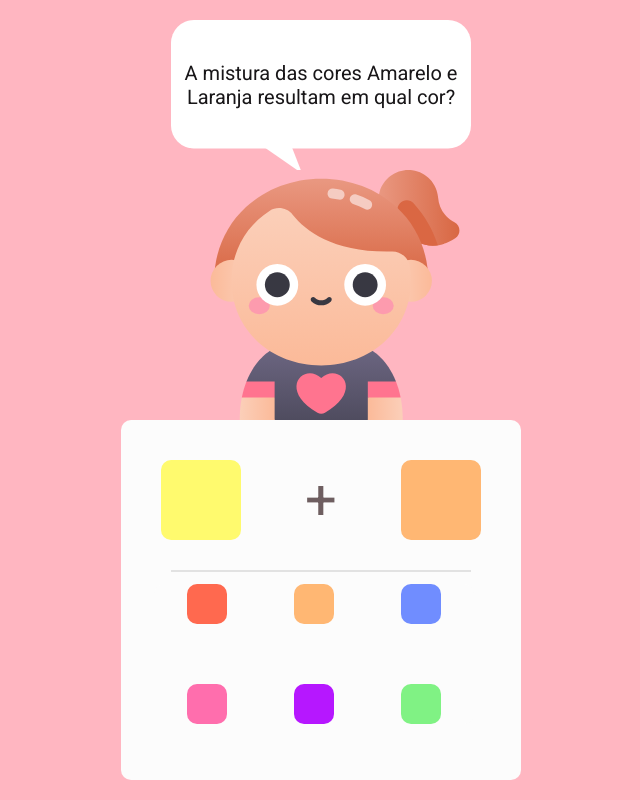
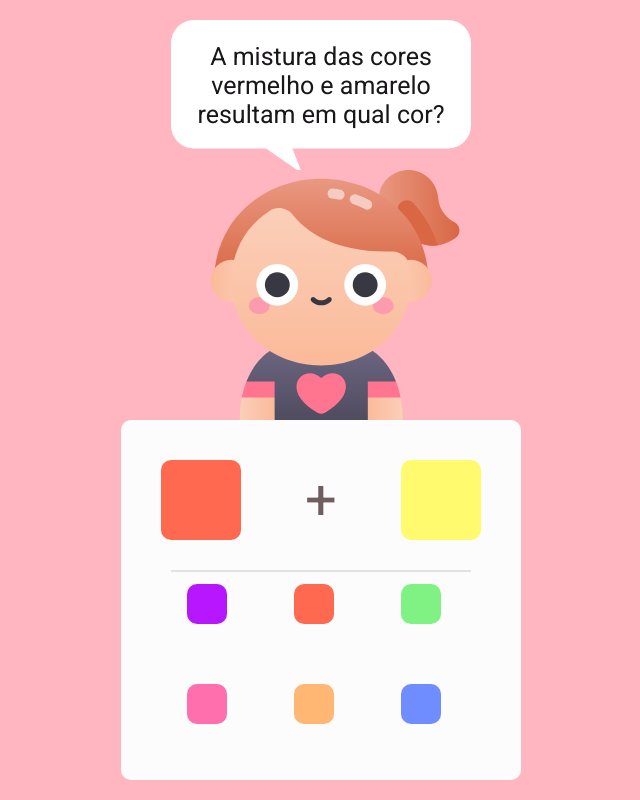
Before and after one commit to samuel4oliveira/mistura-de-cores, a React (Create React App) app: page / in a window 1280 px wide. Shown: the whole page, without its empty margins (319-959 px from the left). Built offline with nearby package versions, Linux system fonts and the light colour scheme.

Commit message:
Correção de erros

```diff
--- a/package.json
+++ b/package.json
@@ -1,16 +1,14 @@
 {
-  "name": "app",
+    "name": "color-mix",
     "version": "0.1.0",
     "private": true,
     "dependencies": {
         "@testing-library/jest-dom": "^5.11.9",
         "@testing-library/react": "^11.2.3",
-    "@testing-library/user-event": "^12.6.2",
+        "@testing-library/user-event": "^12.6.3",
         "react": "^17.0.1",
-    "react-confetti": "^6.0.0",
         "react-dom": "^17.0.1",
         "react-scripts": "4.0.1",
-    "react-use": "^17.0.2",
         "web-vitals": "^0.2.4"
     },
     "scripts": {
--- a/public/index.html
+++ b/public/index.html
@@ -3,11 +3,6 @@
     <head>
         <meta charset="utf-8" />
         <meta name="viewport" content="width=device-width, initial-scale=1" />
-        <meta
-            name="description"
-            content="Web site created using create-react-app"
-        />
-
         <link rel="preconnect" href="https://fonts.gstatic.com" />
         <link
             href="https://fonts.googleapis.com/css2?family=Roboto&display=swap"
--- a/src/App.js
+++ b/src/App.js
@@ -1,29 +1,68 @@
-import React, { useState } from "react";
+import { useEffect, useState } from "react";
 import { colorList } from "./data.js";
 import Message from "./Message.js";
 import MainImage from "./MainImage.js";
 import Colors from "./Colors.js";
-import Confetti from "./Confetti.js";
 import "./App.css";
 
 function App() {
-    const [color, setColor] = useState(colorList[0]);
+    const pickColor = () => {
+        const id = Math.floor(Math.random() * 10) + 1;
+        const color = colorList.find((color) => parseInt(color.id) === id);
+        return color;
+    };
+
+    const makeColorArray = (firstColor) => {
+        let colorArray = [];
+        colorArray.push(firstColor.result.name);
+        while (colorArray.length < 6) {
+            let color = pickColor().result.name;
+            if (!colorArray.includes(color)) {
+                colorArray.push(color);
+            }
+        }
+        return colorArray;
+    };
+
+    const randomizeArray = (array) => {
+        let randomArray = [];
+        while (randomArray.length < 6) {
+            let index = Math.floor(Math.random() * 6);
+            if (!randomArray.includes(array[index])) {
+                randomArray.push(array[index]);
+            }
+        }
+        return randomArray;
+    };
+
+    const [color, setColor] = useState(() => pickColor());
+    const [colorArray, setColorArray] = useState(() => makeColorArray(color));
+    const [randomColors, setRandomColors] = useState(() =>
+        randomizeArray(colorArray)
+    );
     const [isGameOver, setIsGameOver] = useState(false);
-    const [reset, setReset] = useState(false);
+
+    useEffect(() => {
+        if (isGameOver) {
+            setTimeout(() => {
+                setColor(() => pickColor());
+                setColorArray(() => makeColorArray(color));
+                setRandomColors(() => randomizeArray(colorArray));
+                setIsGameOver(false);
+                console.log("U jogo acabou");
+            }, 4000);
+        }
+    }, [isGameOver]);
 
     return (
         <div className="App">
-            <Message color={color} isGameOver={isGameOver} reset={reset} />
+            <Message color={color} isGameOver={isGameOver} />
             <MainImage />
             <Colors
-                colorList={colorList}
                 color={color}
-                setColor={setColor}
+                colorsArray={randomColors}
                 setIsGameOver={setIsGameOver}
-                reset={reset}
-                setReset={setReset}
             />
-            <Confetti isGameOver={isGameOver} reset={reset} />
         </div>
     );
 }
--- a/src/Colors.js
+++ b/src/Colors.js
@@ -1,50 +1,13 @@
-import { useEffect } from "react";
 import "./Colors.css";
 
-const Colors = ({ colorList, color, setColor, setIsGameOver }) => {
-    const pickColor = () => {
-        const id = Math.floor(Math.random() * 10) + 1;
-        const color = colorList.find((color) => parseInt(color.id) === id);
-        return color;
-    };
-
-    const makeColorArray = (firstColor) => {
-        let colorArray = [];
-        colorArray.push(firstColor.result.name);
-        while (colorArray.length < 6) {
-            let color = pickColor().result.name;
-            if (!colorArray.includes(color)) {
-                colorArray.push(color);
-            }
-        }
-        return colorArray;
-    };
-
-    const randomizeArray = (array) => {
-        let randomArray = [];
-        while (randomArray.length < 6) {
-            let index = Math.floor(Math.random() * 6);
-            if (!randomArray.includes(array[index])) {
-                randomArray.push(array[index]);
-            }
-        }
-        return randomArray;
-    };
-
-    const verifyAnswer = (color, array) => {
-        if (color.result.name === array) {
+const Colors = ({ color, colorsArray, setIsGameOver }) => {
+    const verifyAnswer = (color, answer) => {
+        if (color.result.name === answer) {
             setIsGameOver(true);
         } else {
             console.log("vc perdeu");
         }
     };
-
-    useEffect(() => {
-        setColor(pickColor());
-        console.log("color picking");
-    }, []);
-    const colorArray = makeColorArray(color);
-    const randomArray = randomizeArray(colorArray);
 
     return (
         <div className="Colors">
@@ -56,12 +19,12 @@ const Colors = ({ colorList, color, setColor, setIsGameOver }) => {
             <hr />
             {/* prettier-ignore */}
             <div className="results">
-                <div onClick={() => {verifyAnswer(color ,randomArray[0])}} className={"color " + randomArray[0]}></div>
-                <div onClick={() => {verifyAnswer(color ,randomArray[1])}} className={"color " + randomArray[1]}></div>
-                <div onClick={() => {verifyAnswer(color ,randomArray[2])}} className={"color " + randomArray[2]}></div>
-                <div onClick={() => {verifyAnswer(color ,randomArray[3])}} className={"color " + randomArray[3]}></div>
-                <div onClick={() => {verifyAnswer(color ,randomArray[4])}} className={"color " + randomArray[4]}></div>
-                <div onClick={() => {verifyAnswer(color ,randomArray[5])}} className={"color " + randomArray[5]}></div>
+                <div onClick={() => {verifyAnswer(color ,colorsArray[0])}} className={"color " + colorsArray[0]}></div>
+                <div onClick={() => {verifyAnswer(color ,colorsArray[1])}} className={"color " + colorsArray[1]}></div>
+                <div onClick={() => {verifyAnswer(color ,colorsArray[2])}} className={"color " + colorsArray[2]}></div>
+                <div onClick={() => {verifyAnswer(color ,colorsArray[3])}} className={"color " + colorsArray[3]}></div>
+                <div onClick={() => {verifyAnswer(color ,colorsArray[4])}} className={"color " + colorsArray[4]}></div>
+                <div onClick={() => {verifyAnswer(color ,colorsArray[5])}} className={"color " + colorsArray[5]}></div>
             </div>
         </div>
     );
--- a/src/Confetti.js
+++ /dev/null
@@ -1,11 +0,0 @@
-import React from "react";
-import useWindowSize from "react-use/lib/useWindowSize";
-import Confetti from "react-confetti";
-
-export default ({ isGameOver }) => {
-    if (isGameOver) {
-        const { width, height } = useWindowSize();
-        return <Confetti width={width} height={height} />;
-    }
-    return <></>;
-};
--- a/src/Message.css
+++ b/src/Message.css
@@ -12,7 +12,8 @@
 }
 
 .Message p {
+    font-size: 25px;
     margin: 0;
     margin-bottom: 20px;
-    font-size: 20px;
+    padding: 0 15px;
 }
--- a/src/Message.js
+++ b/src/Message.js
@@ -2,23 +2,31 @@ import { useEffect, useState } from "react";
 import "./Message.css";
 
 const Message = ({ color, isGameOver }) => {
+    const [isFirstRun, setIsFirstRun] = useState(true);
     const [message, setMessage] = useState(
         "Oi, você consegue acertar o resultado da mistura das cores?"
     );
 
     useEffect(() => {
-        setTimeout(() => {
+        if (isFirstRun) {
+            setTimeout(() => {
+                setMessage(
+                    `A mistura das cores ${color.color1.name.toLowerCase()} e ${color.color2.name.toLowerCase()} resultam em qual cor?`
+                );
+                setIsFirstRun(false);
+                console.log("A mistura das");
+            }, 3000);
+        } else {
             setMessage(
-                `A mistura das cores ${color.color1.name} e ${color.color2.name} resultam em qual cor?`
+                `A mistura das cores ${color.color1.name.toLowerCase()} e ${color.color2.name.toLowerCase()} resultam em qual cor?`
             );
-            console.log("A mistura das");
-        }, 3000);
-    }, []);
+        }
+    }, [color]);
 
     useEffect(() => {
         if (isGameOver) {
             setMessage(
-                `Isso mesmo, a mistura das cores ${color.color1.name} e ${color.color2.name} resulta em ${color.result.name}.`
+                `Isso mesmo, a mistura das cores ${color.color1.name.toLowerCase()} e ${color.color2.name.toLowerCase()} resulta em ${color.result.name.toLowerCase()}.`
             );
         }
         console.log("gameover");
--- a/src/index.css
+++ b/src/index.css
@@ -1,6 +1,5 @@
 body {
     margin: 0;
-    height: 100%;
     font-family: "Roboto", sans-serif;
     -webkit-font-smoothing: antialiased;
     -moz-osx-font-smoothing: grayscale;
```
Also changed, not shown: 1 other file (tests, documents, lock files or other folders). Lines whose indentation alone changed are shown as unchanged.
